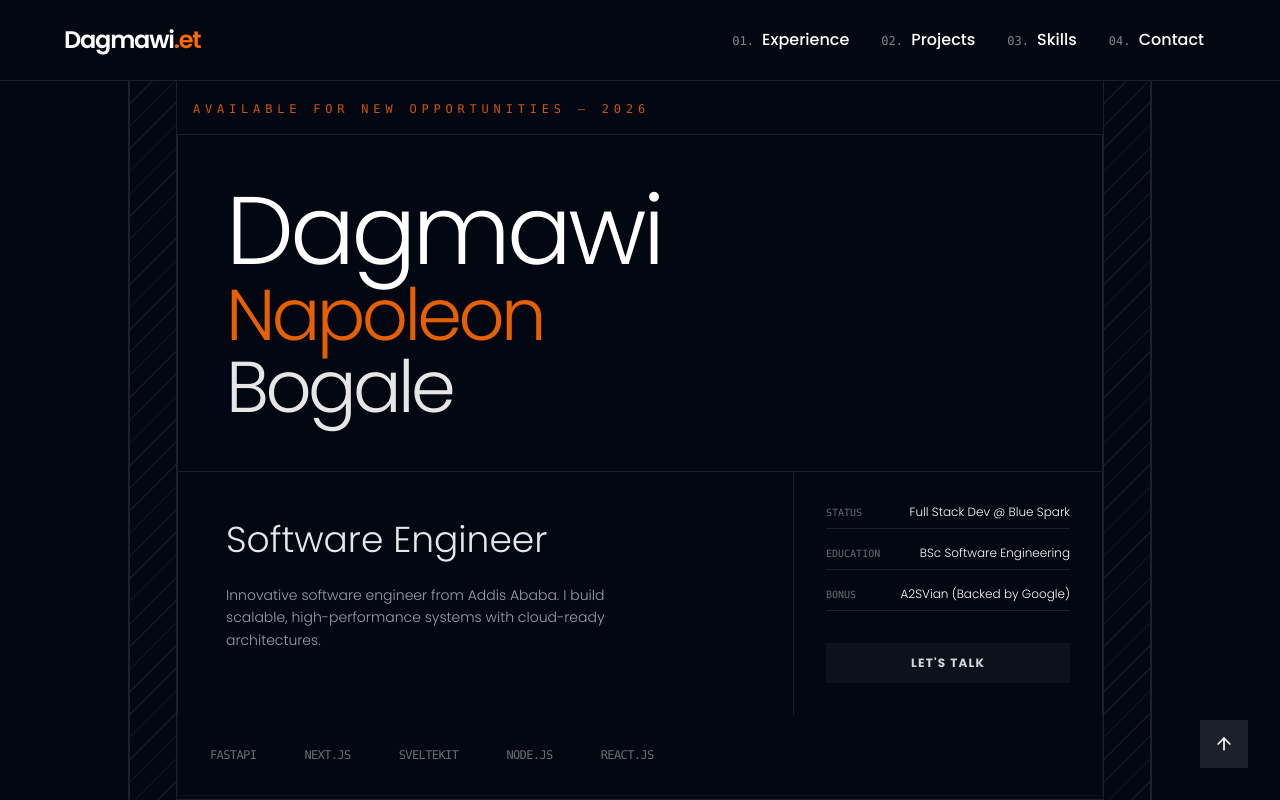
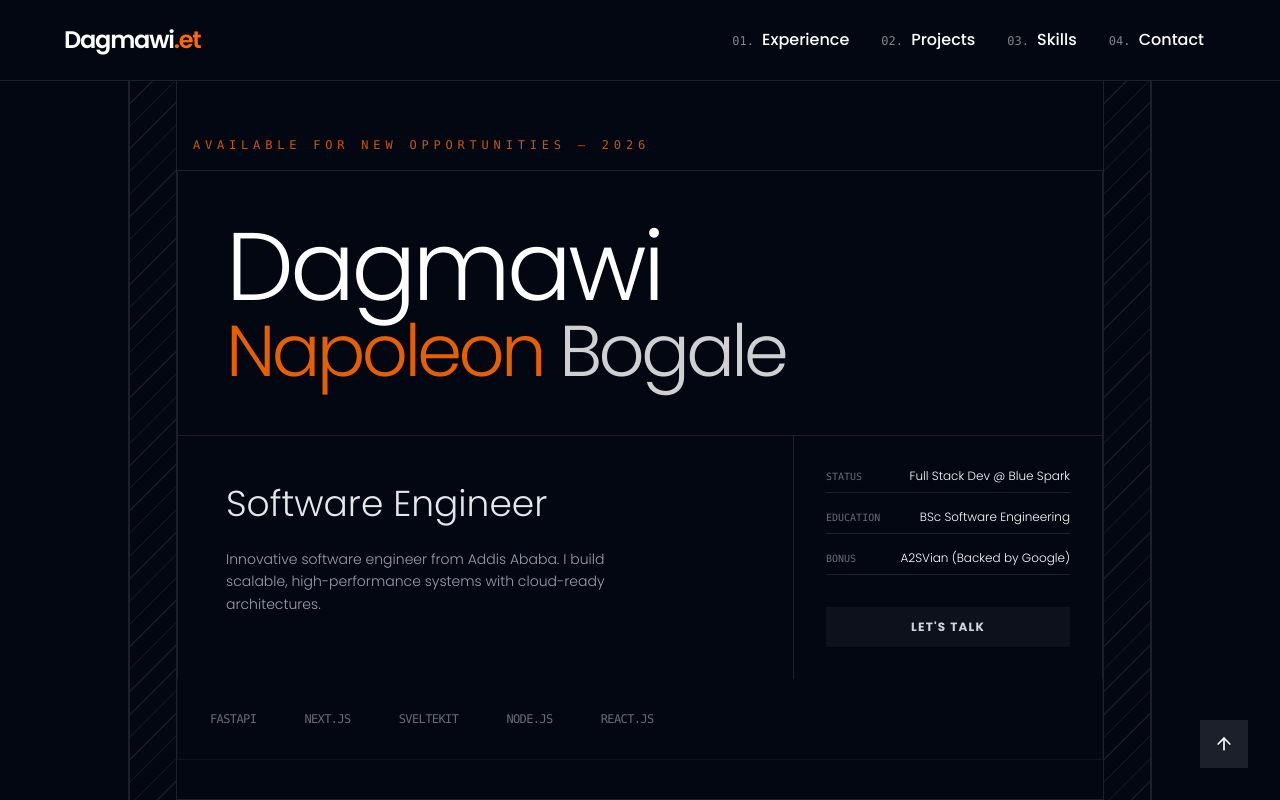
Before and after one commit to Dagin34/my-portfolio-v2, a SvelteKit app: page / in a window 1280 px wide. Shown: the top 800 px of the page. Built offline with nearby package versions, Linux system fonts and the light colour scheme.

Commit message:
Minor UI fix - Structure of my name

```diff
--- a/src/components/landing.svelte
+++ b/src/components/landing.svelte
@@ -14,8 +14,7 @@
         <div class="p-8 md:p-12">
             <h1 class="text-4xl md:text-7xl font-light tracking-tighter leading-none text-white flex flex-col -gap-2">
                 <span class="text-5xl md:text-8xl">Dagmawi</span>
-                <span class="text-brand-primary opacity-90">Napoleon</span>
-                <span class="opacity-90">Bogale</span>
+                <span class="text-brand-primary opacity-90">Napoleon <span class="text-white opacity-90">Bogale</span></span>
             </h1>
         </div>
 
```
